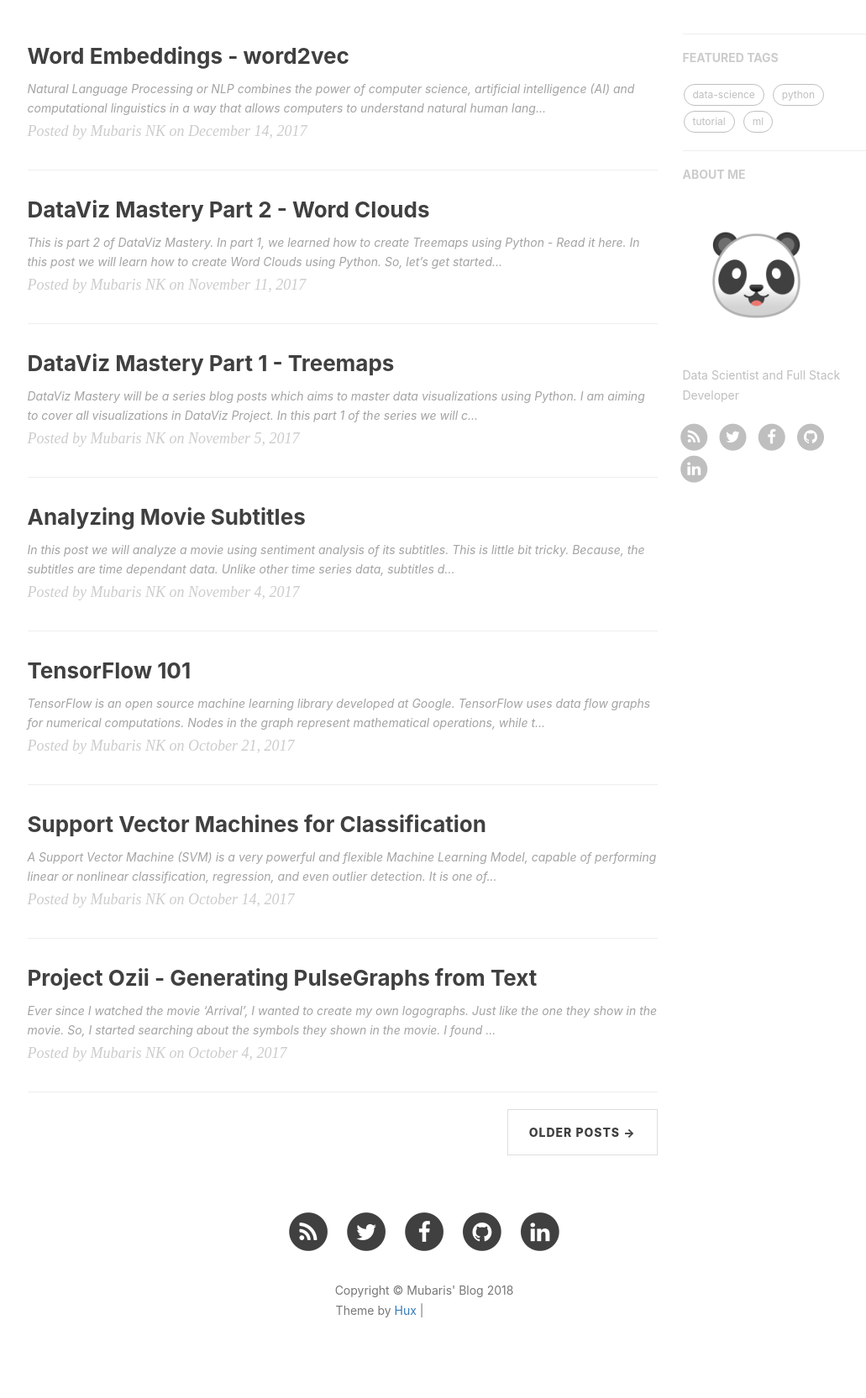
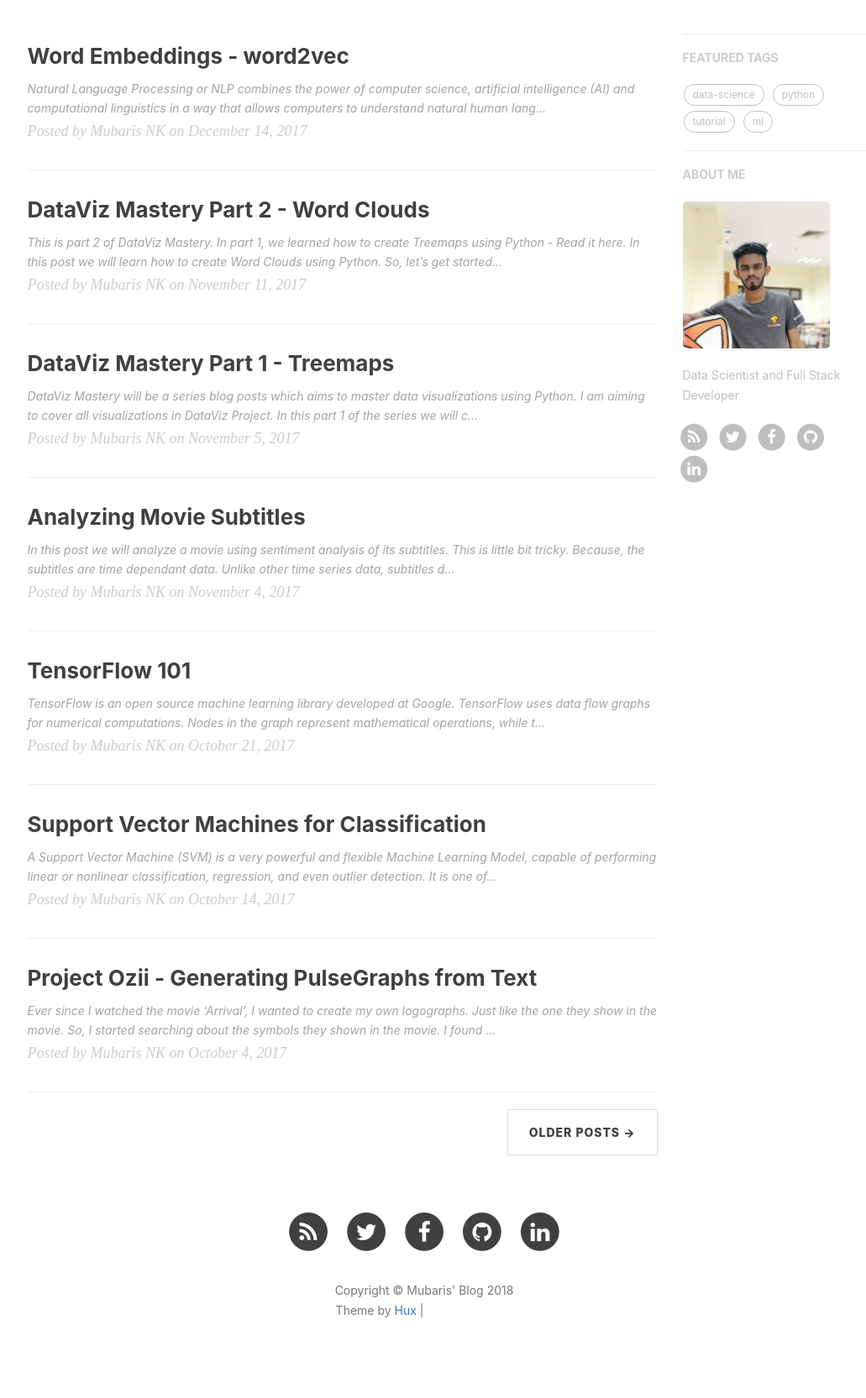
Before and after one commit to mubaris/website, a Jekyll site: the page built from index.html, in a window 1280 px wide. Shown: the part 418-2083 px from the top of the page at 84% size, without its empty margins (135-1166 px from the left). Built offline with Jekyll 4.4.1, drawn with Linux system fonts in a browser that asks for light colours; nearby versions of some CDN libraries; the list of posts is cut into pages by our own code; comment, search, counter and statistics services are not loaded; grey boxes are pictures that could not be loaded.

Commit message:
Change Avatar

```diff
--- a/_config.yml
+++ b/_config.yml
@@ -70,7 +70,7 @@
 # Sidebar settings
 sidebar: true                           # whether or not using Sidebar.
 sidebar-about-description: "Data Scientist and Full Stack Developer"
-sidebar-avatar: /img/avatar-hux.png      # use absolute URL, seeing it's used in both `/` and `/about/`
+sidebar-avatar: /img/avatar-hux.jpg      # use absolute URL, seeing it's used in both `/` and `/about/`
 
 
 
```
Also changed, not shown: img/avatar-hux.jpg, img/avatar-hux_.jpg (added), img/avatar-hux_.png (renamed from img/avatar-hux.png).
